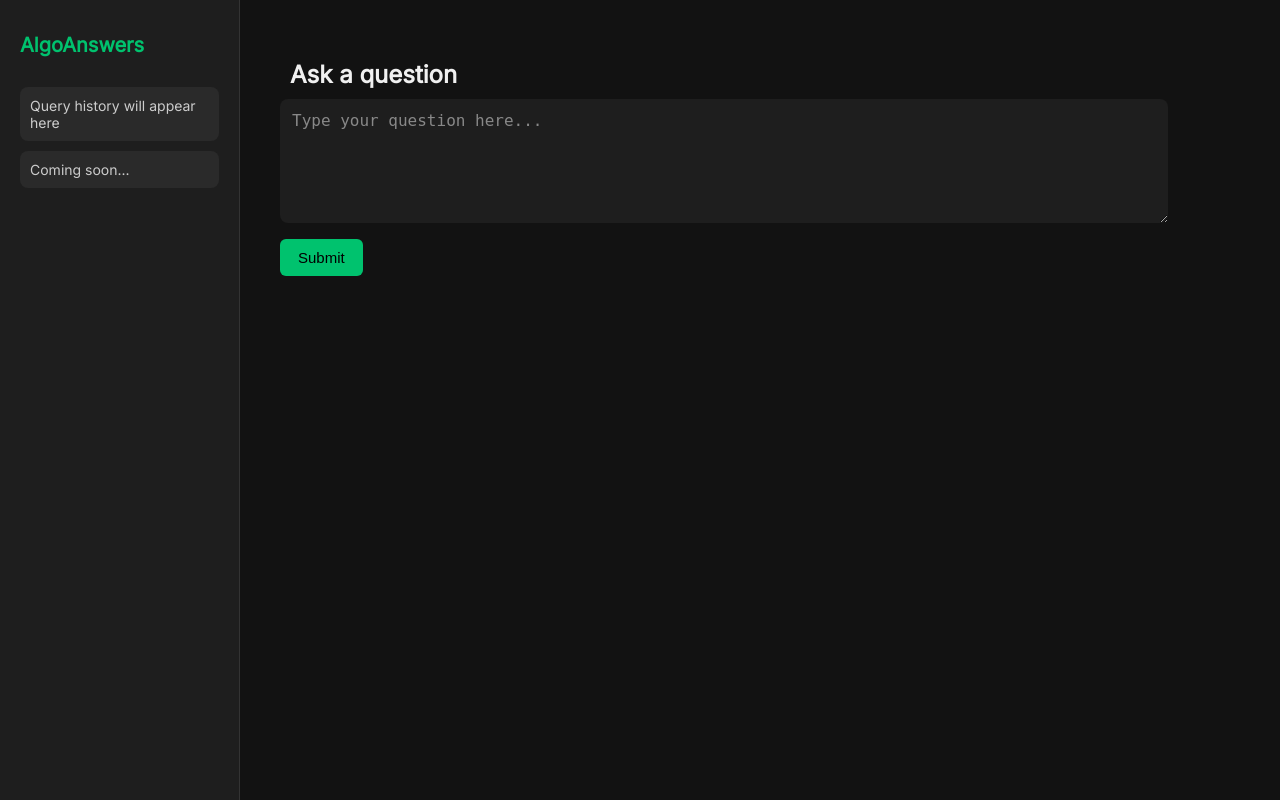
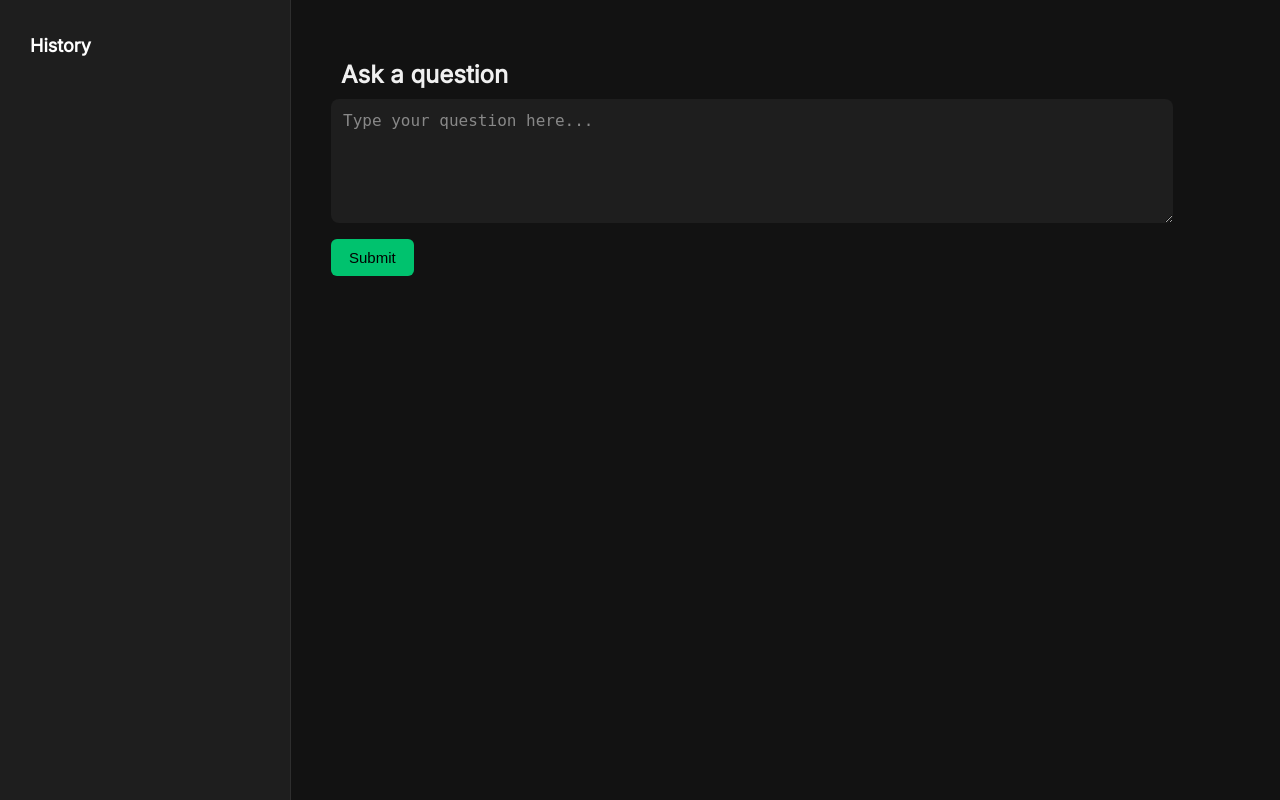
Before and after one commit to TishaMazumdar/algoworks, a FastAPI app: page / in a window 1280 px wide. Run offline with FastAPI, Linux system fonts and the light colour scheme.

Commit message:
Chat History UI added

```diff
--- a/app/api.py
+++ b/app/api.py
@@ -12,7 +12,7 @@
 retriever = get_vectorstore_retriever()
 qa_chain = create_qa_chain(retriever)
 
-chat_history: list[ChatEntry] = []      # for now, later can change to json
+chat_history = []      # for now, later can change to json
 
 @app.get("/", response_class=HTMLResponse)
 def home(request: Request):
@@ -32,11 +32,15 @@
     })
 
     # Chat history
-    chat_history.insert(0, ChatEntry(question, formatted_answer, sources))
+    chat_history.append({
+        "question": question,
+        "answer": formatted_answer,
+        "sources": sources
+    })
 
     return templates.TemplateResponse("index.html", {
         "request": request,
         "answer": formatted_answer,
         "sources": sources,
-        "history": chat_history[:5]
+        "history": chat_history[-5:]
     })
--- a/templates/index.html
+++ b/templates/index.html
@@ -16,11 +16,11 @@
 
         /* Sidebar */
         .sidebar {
-            width: 240px;
+            width: 250px;
             background-color: #1e1e1e;
             padding: 20px;
-            box-sizing: border-box;
-            border-right: 1px solid #333;
+            border-right: 1px solid #2e2e2e;
+            overflow-y: auto;
         }
 
         .sidebar h1 {
@@ -29,14 +29,24 @@
             color: #00c26e;
         }
 
-        .history-item {
-            background: #2a2a2a;
-            padding: 10px;
+        .sidebar h2 {
+            color: #ffffff;
+            font-size: 18px;
             margin-bottom: 10px;
-            border-radius: 8px;
+        }
+
+        .sidebar ul {
+            list-style: none;
+            padding-left: 0;
+        }
+
+        .sidebar li {
+            margin-bottom: 12px;
+            padding: 8px;
+            background-color: #2a2a2a;
+            border-radius: 6px;
             font-size: 14px;
-            color: #ccc;
-            cursor: pointer;
+            word-wrap: break-word;
         }
 
         /* Main content */
@@ -44,6 +54,11 @@
             flex: 1;
             padding: 40px;
             overflow-y: auto;
+        }
+
+        h1 {
+            color: #fff;
+            margin-top: 0;
         }
 
         h2 {
@@ -132,12 +147,24 @@
     </style>
 </head>
 <body>
+    <!-- Sidebar for History -->
     <div class="sidebar">
-        <h1>AlgoAnswers</h1>
-        <div class="history-item">Query history will appear here</div>
-        <div class="history-item">Coming soon...</div>
+        <h2>History</h2>
+        <ul>
+            {% for chat in history %}
+            <li>
+                <form method="post" action="/ask-ui">
+                    <input type="hidden" name="question" value="{{ chat.question }}">
+                    <button type="submit" style="all: unset; cursor: pointer; color: #90caf9;">
+                        {{ chat.question }}
+                    </button>
+                </form>
+            </li>
+            {% endfor %}
+        </ul>
     </div>
 
+    <!-- Main Content -->
     <div class="main">
         <h2>Ask a question</h2>
         <form id="queryForm" action="/ask-ui" method="post">
```
